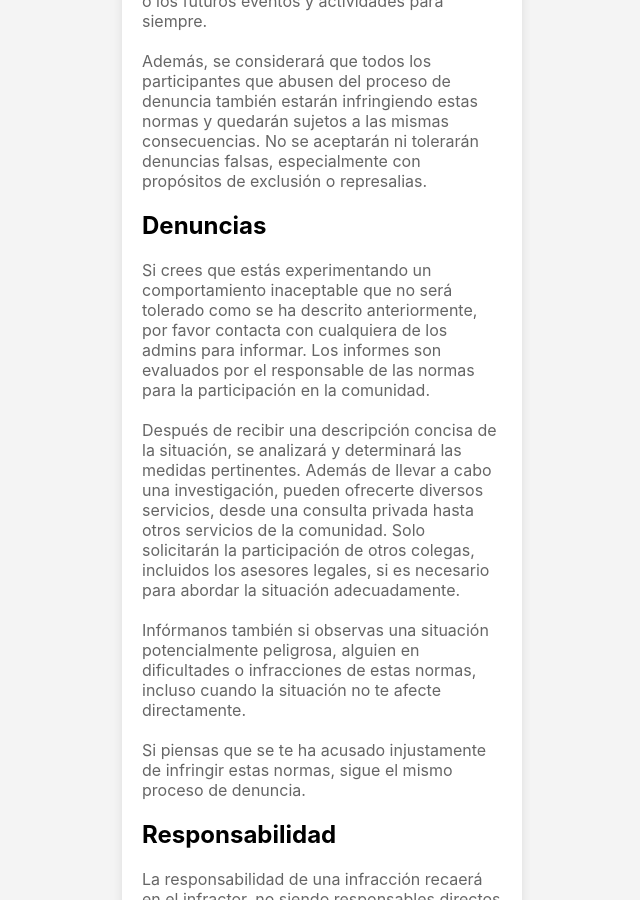
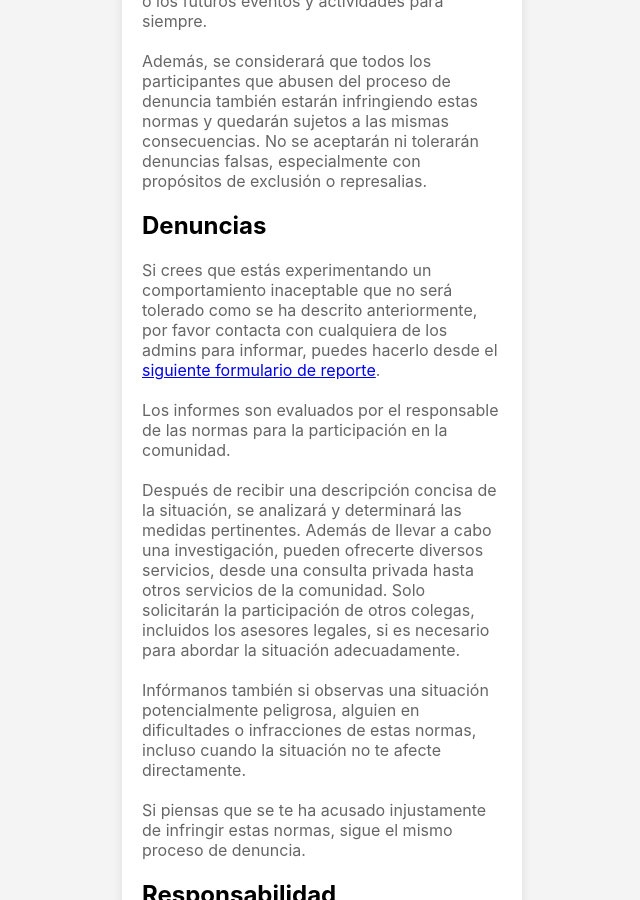
Before and after one commit to aldeapucela/web, a Jekyll site: the page built from normas.md, in a window 1280 px wide and 900 px high, scrolled down 9583 px. Shown: the whole window, without its empty margins (318-958 px from the left). Built offline with Jekyll 4.4.1, drawn with Linux system fonts in a browser that asks for light colours; nearby versions of some CDN libraries; a script that is not in the unit is left out; comment, search, counter and statistics services are not loaded; some of the changed text lies outside the part shown.

Commit message:
Enlace al formulario de reporte en normas

```diff
--- a/normas.md
+++ b/normas.md
@@ -172,7 +172,9 @@ Además, se considerará que todos los participantes que abusen del proceso de d
 
 ## Denuncias
 
-Si crees que estás experimentando un comportamiento inaceptable que no será tolerado como se ha descrito anteriormente, por favor contacta con cualquiera de los admins para informar. Los informes son evaluados por el responsable de las normas para la participación en la comunidad.
+Si crees que estás experimentando un comportamiento inaceptable que no será tolerado como se ha descrito anteriormente, por favor contacta con cualquiera de los admins para informar, puedes hacerlo desde el [siguiente formulario de reporte](https://aldeapucela.org/reportar/).
+
+Los informes son evaluados por el responsable de las normas para la participación en la comunidad.
 
 Después de recibir una descripción concisa de la situación, se analizará y determinará las medidas pertinentes. Además de llevar a cabo una investigación, pueden ofrecerte diversos servicios, desde una consulta privada hasta otros servicios de la comunidad. Solo solicitarán la participación de otros colegas, incluidos los asesores legales, si es necesario para abordar la situación adecuadamente.
 
```
Also changed, not shown: other parts of normas.md (+1 -1 lines).
